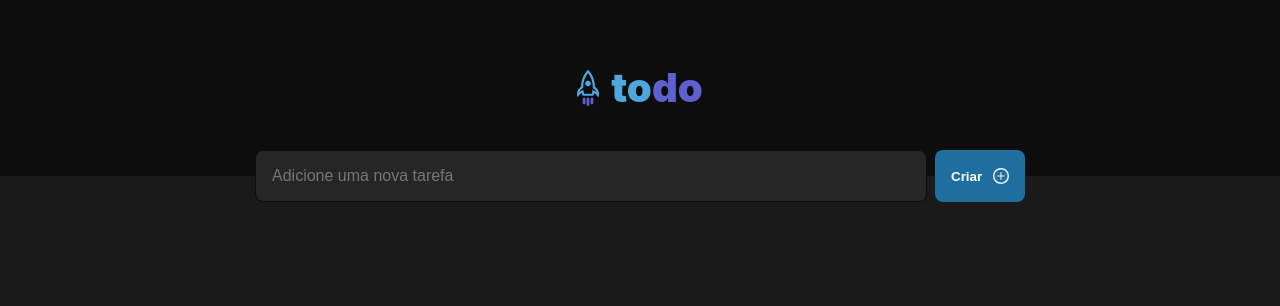
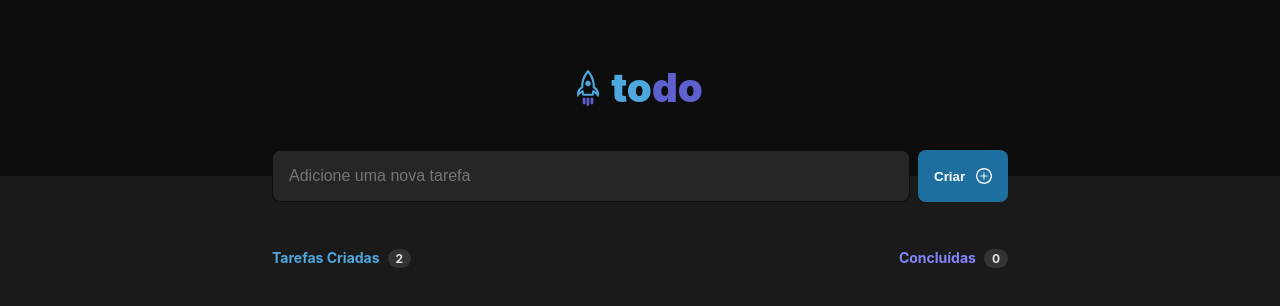
Before and after one commit to oDiogoAraujo/todo-list, a React (Vite) app: page / in a window 1280 px wide. Shown: the top 306 px of the page. Built offline with nearby package versions, Linux system fonts and the light colour scheme.

Commit message:
feat: add task info and main body spacing

```diff
--- a/src/App.tsx
+++ b/src/App.tsx
@@ -1,12 +1,24 @@
+import styled from 'styled-components'
 import { FormTaskBar } from './components/FormTaskBar'
 import { Header } from './components/Header'
+import { TaskContainer } from './components/TaskContainer'
+
+const DivSpacing = styled.div `
+  max-width: 736px;
+  margin: 0 auto;
+`
 
 
 export default function App() {
   return (
     <div>
       <Header />
-      <FormTaskBar />
+
+      {/*Conteudo Main */}
+      <DivSpacing>
+        <FormTaskBar />
+        <TaskContainer />
+      </DivSpacing>
     </div>
   )
 }
--- a/src/components/Header.tsx
+++ b/src/components/Header.tsx
@@ -7,8 +7,6 @@ const HeaderStyled = styled.header`
     display:flex;
     align-items:center;
     justify-content: center;
-
-
 
     background-color: var(--gray-700);
     gap: 12px;
--- a/src/components/InputTask.tsx
+++ b/src/components/InputTask.tsx
@@ -6,7 +6,7 @@ interface InputProps extends React.InputHTMLAttributes<HTMLInputElement> {
 }
 
 const Input = styled.input`
-    width: 638px;
+    flex: 1;
     padding: 16px;
 
     border: 1px solid var(--gray-700);
--- /dev/null
+++ b/src/components/TaskContainer.tsx
@@ -0,0 +1,9 @@
+import { TaskInfo } from "./TaskInfo";
+
+export function TaskContainer () {
+    return (
+        <div>
+              <TaskInfo />
+        </div>
+    )
+}
--- /dev/null
+++ b/src/components/TaskInfo.tsx
@@ -0,0 +1,39 @@
+import styled from "styled-components"
+
+const Container = styled.div `
+    display: flex;
+    justify-content: space-between;
+`
+
+const StyledTitle = styled.h4`
+    font-size: 14px;
+    font-weight: 700;
+
+    color: var(${props => props.color});
+    display: inline-block;
+
+    margin-right: 8px;
+`
+const Counter = styled.span `
+    font-size: 12px;
+    padding: 2px 8px;
+    border-radius: 999px;
+    font-weight: 700;
+    background-color: var(--gray-400);
+`
+
+export function TaskInfo() {
+    return (
+        <Container>
+            <span>
+                <StyledTitle color="--blue">Tarefas Criadas</StyledTitle>
+                <Counter>2</Counter>
+            </span>
+
+            <span>
+                <StyledTitle color="--purple">Concluídas</StyledTitle>
+                <Counter>0</Counter>
+            </span>
+        </Container>
+    )
+}
--- a/src/index.css
+++ b/src/index.css
@@ -15,6 +15,7 @@
 
 
   /* Cores Padrões */
+  --gray-400: #333333;
   --gray-500: #262626;
   --gray-600: #1A1A1A;
   --gray-700: #0D0D0D;
@@ -22,6 +23,7 @@
   --blue-dark: #1E6F9F;
   --blue: #4EA8DE;
 
+  --purple: #8284FA;
   --purple-dark: #5E60CE;
 }
 
```
